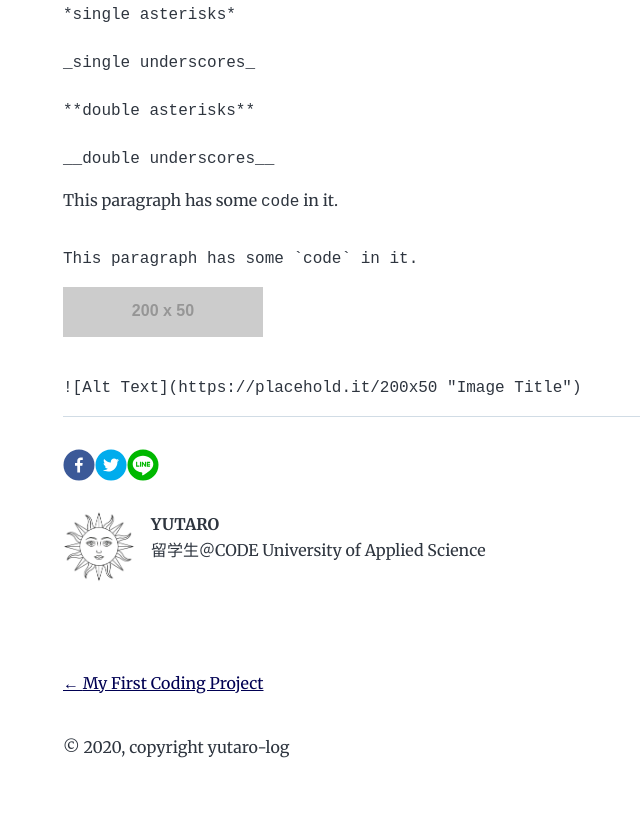
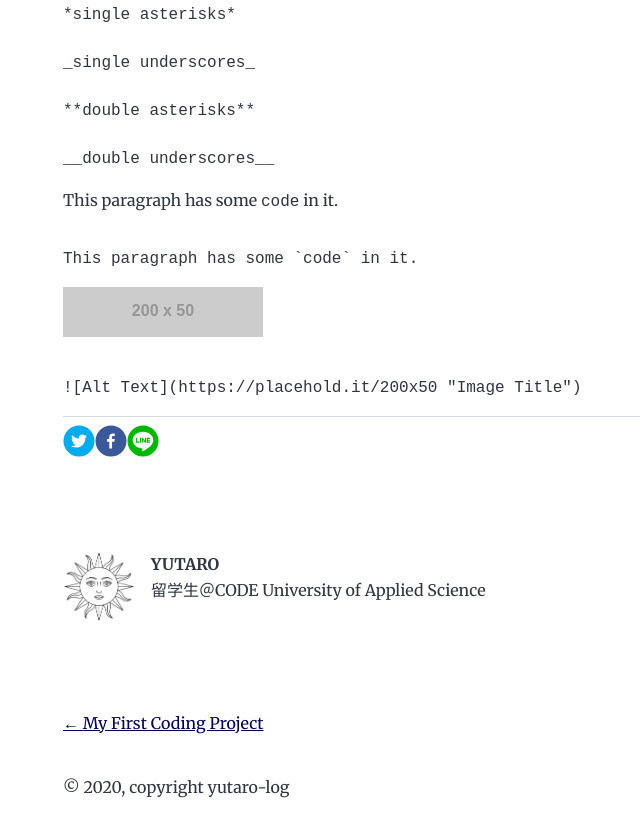
Before and after one commit to KOYAMANI/gatsby-netlify, a Gatsby site: page /hello-world/test in a window 1280 px wide. Shown: the part 7231-8068 px from the top of the page, without its empty margins (261-901 px from the left). Built offline with nearby package versions, Linux system fonts and the light colour scheme; Gatsby itself is replaced by a stand-in of ours; some packages are replaced by stand-ins of ours; code samples lack their colours; placeholder pictures from the web are drawn by us.

Commit message:
09Oct14:51

```diff
--- a/src/components/share.js
+++ b/src/components/share.js
@@ -1,40 +1,82 @@
-import React from "react"
-import PropTypes from "prop-types"
+// import React from "react"
+// import PropTypes from "prop-types"
+// import {
+//   FacebookShareButton,
+//   FacebookIcon,
+//   TwitterShareButton,
+//   TwitterIcon,
+//   LineShareButton,
+//   LineIcon,
+// } from "react-share"
+
+// const Share = ({ socialConfig, tags }) => (
+//   <div className="post-social">
+//     <FacebookShareButton url={socialConfig.config.url} quote={socialConfig.config.title} hashtag={""}>
+//       <FacebookIcon size={32} round={true}/>
+//     </FacebookShareButton>
+//     <TwitterShareButton url={socialConfig.config.url} quote={socialConfig.config.title} hashtag={""}>
+//      <TwitterIcon size={32} round={true}/>
+//     </TwitterShareButton>
+//     <LineShareButton url={socialConfig.config.url} quote={socialConfig.config.title} hashtag={""}>
+//      <LineIcon size={32} round={true}/>
+//     </LineShareButton>
+//   </div>
+// )
+
+// Share.propTypes = {
+//   socialConfig: PropTypes.shape({
+//     twitter: PropTypes.string.isRequired,
+//     config: PropTypes.shape({
+//       url: PropTypes.string.isRequired,
+//       title: PropTypes.string.isRequired,
+//     }),
+//   }).isRequired,
+//   tags: PropTypes.arrayOf(PropTypes.string),
+// }
+// Share.defaultProps = {
+//   tags: [],
+// }
+
+// export default Share
+
+import React from "react";
 import {
   FacebookShareButton,
+  TwitterShareButton,
+  LineShareButton,
   FacebookIcon,
-  TwitterShareButton,
   TwitterIcon,
-  LineShareButton,
   LineIcon,
-} from "react-share"
+} from "react-share";
 
-const Share = ({ socialConfig, tags }) => (
-  <div className="post-social">
-    <FacebookShareButton url={socialConfig.config.url} quote={socialConfig.config.title} hashtag={""}>
-      <FacebookIcon size={32} round={true}/>
-    </FacebookShareButton>
-    <TwitterShareButton url={socialConfig.config.url} quote={socialConfig.config.title} hashtag={""}>
-     <TwitterIcon size={32} round={true}/>
-    </TwitterShareButton>
-    <LineShareButton url={socialConfig.config.url} quote={socialConfig.config.title} hashtag={""}>
-     <LineIcon size={32} round={true}/>
-    </LineShareButton>
-  </div>
-)
+const Share = props => {
+  const articleTitle = props.title;
+  const articleUrl = props.url;
+  const articleDescription = props.description;
+  const iconSize = 32;
 
-Share.propTypes = {
-  socialConfig: PropTypes.shape({
-    twitter: PropTypes.string.isRequired,
-    config: PropTypes.shape({
-      url: PropTypes.string.isRequired,
-      title: PropTypes.string.isRequired,
-    }),
-  }).isRequired,
-  tags: PropTypes.arrayOf(PropTypes.string),
-}
-Share.defaultProps = {
-  tags: [],
-}
+  return (
+    <React.Fragment>
+      {/* <h3>SHARE!!</h3> */}
+      <div className="social-links">
+        {/* <div className="social-links__icon"> */}
+          <TwitterShareButton url={articleUrl} title={articleTitle}>
+            <TwitterIcon round size={iconSize} />
+          </TwitterShareButton>
+        {/* </div>
+        <div className="social-links__icon"> */}
+          <FacebookShareButton url={articleUrl} quote={articleDescription}>
+            <FacebookIcon round size={iconSize} />
+          </FacebookShareButton>
+        {/* </div>
+        <div className="social-links__icon"> */}
+          <LineShareButton url={articleUrl} quote={articleDescription}>
+            <LineIcon round size={iconSize} />
+          </LineShareButton>
+        {/* </div> */}
+      </div>
+    </React.Fragment>
+  );
+};
 
-export default Share
+export default Share;
--- a/src/style.css
+++ b/src/style.css
@@ -331,3 +331,13 @@ a:focus {
     list-style-position: inside;
   }
 }
+
+/* SNS Share Buttons */
+.social-links {
+  margin-bottom: 40px;
+
+  &__icon {
+    display: inline;
+    margin-right: 10px;
+  }
+}
--- a/src/templates/blog-post.js
+++ b/src/templates/blog-post.js
@@ -9,8 +9,10 @@ import Share from "../components/share"
 const BlogPostTemplate = ({ data, pageContext, location }) => {
   const post = data.markdownRemark
   const siteTitle = data.site.siteMetadata?.title || `Title`
-  const { previous, next } = pageContext
+  // const { previous, next } = pageContext
   const url = data.site.siteMetadata.siteUrl
+  // const siteUrl = data.site.siteMetadata.siteUrl;
+  const { slug, previous, next } = pageContext;
 
   return (
     <Layout location={location} title={siteTitle}>
@@ -32,8 +34,13 @@ const BlogPostTemplate = ({ data, pageContext, location }) => {
           itemProp="articleBody"
         />
         <hr />
+        <Share
+          title={post.frontmatter.title}
+          url={`${url}${slug}`}
+          description={post.excerpt}
+        />
         <footer>
-          <Share
+          {/* <Share
               socialConfig={{
                 config: {
                   url: `${url}${post.frontmatter.slug}`,
@@ -41,7 +48,7 @@ const BlogPostTemplate = ({ data, pageContext, location }) => {
                 },
               }}
               tags={post.frontmatter.tags}
-          />
+          /> */}
           <br></br>
           <Bio />
         </footer>
```
